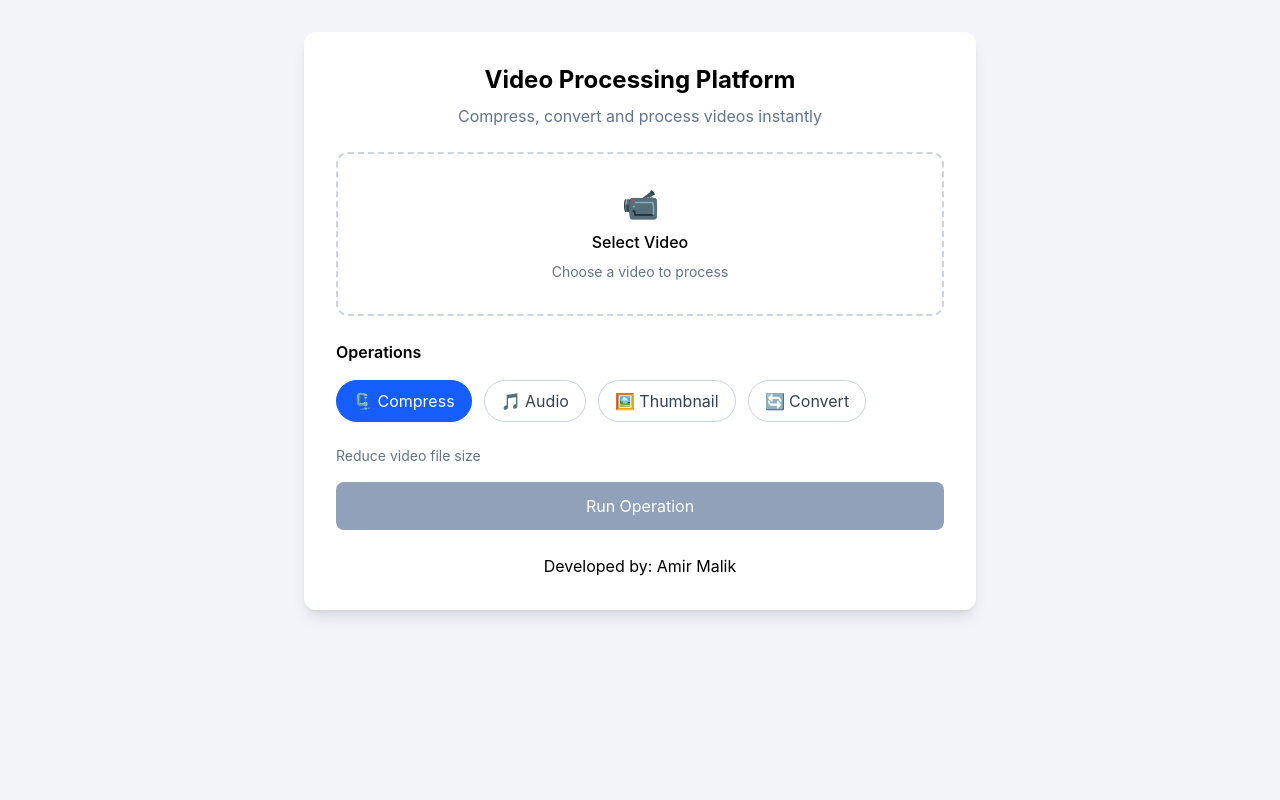
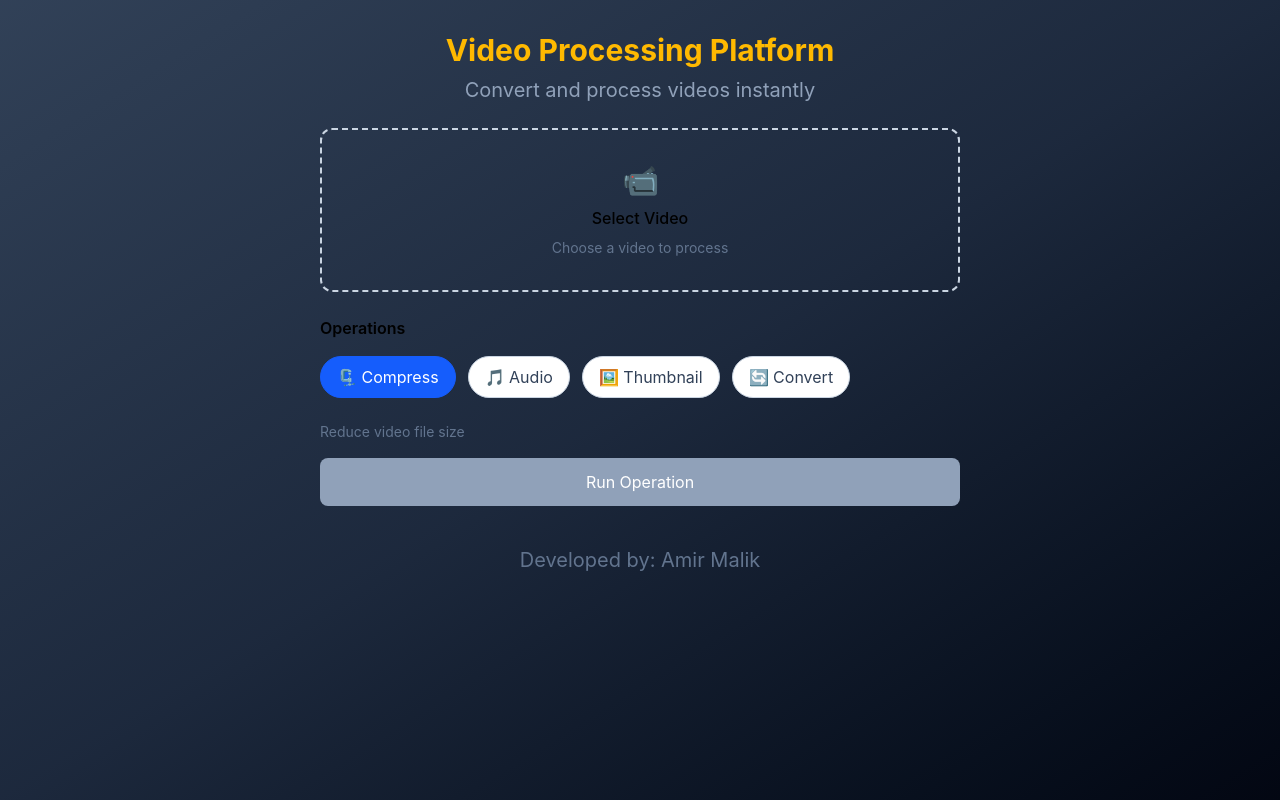
Before and after one commit to amirmalik798/video-processing-platform, a React (Vite) app in the folder client/: page / in a window 1280 px wide. Built offline with nearby package versions, Linux system fonts and the light colour scheme; no server answers.

Commit message:
Update App.jsx Made TailwindCSS changes and refactoring

```diff
--- a/client/src/App.jsx
+++ b/client/src/App.jsx
@@ -6,22 +6,21 @@ import ErrorSection from "./components/ErrorSection";
 import SuccessSection from "./components/SuccessSection";
 import { useVideoProcessor } from "./hooks/useVideoProcessor";
 
+
 function App() {
 
   const videoProcessor = useVideoProcessor();
 
   return (
-    <>
-    <div className='min-h-screen bg-slate-100 flex justify-center items-start py-8'>
-
-      <div className='bg-white rounded-xl shadow-lg p-8 w-full max-w-2xl space-y-6'>
+    <div className='min-h-screen bg-gradient-to-br from-slate-700 via-slate-800 to-gray-950'>
+      <div className='max-w-2xl mx-auto px-4 py-8 space-y-6'>
         <div className='text-center space-y-2'>
-        <h1 className='text-2xl font-bold text-center'>
-          Video Processing Platform
-        </h1>
-        <p className='text-slate-500'>
-          Compress, convert and process videos instantly
-        </p>
+          <h1 className='text-2xl md:text-3xl font-bold text-amber-400'>
+            Video Processing Platform
+          </h1>
+          <p className='text-base md:text-xl text-slate-400'>
+            Convert and process videos instantly
+          </p>
         </div>
 
         <UploadSection {...videoProcessor } />
@@ -36,13 +35,13 @@ function App() {
 
         <DownloadSection {...videoProcessor } />
 
-        <p className='text-m text-center'>Developed by: Amir Malik</p>
+        <p className='text-base md:text-xl text-center text-slate-500 pt-4'>Developed by: Amir Malik</p>
 
       </div>
 
     </div>
-    </>
+
   )
 }
 
-export default App
+export default App;
```
